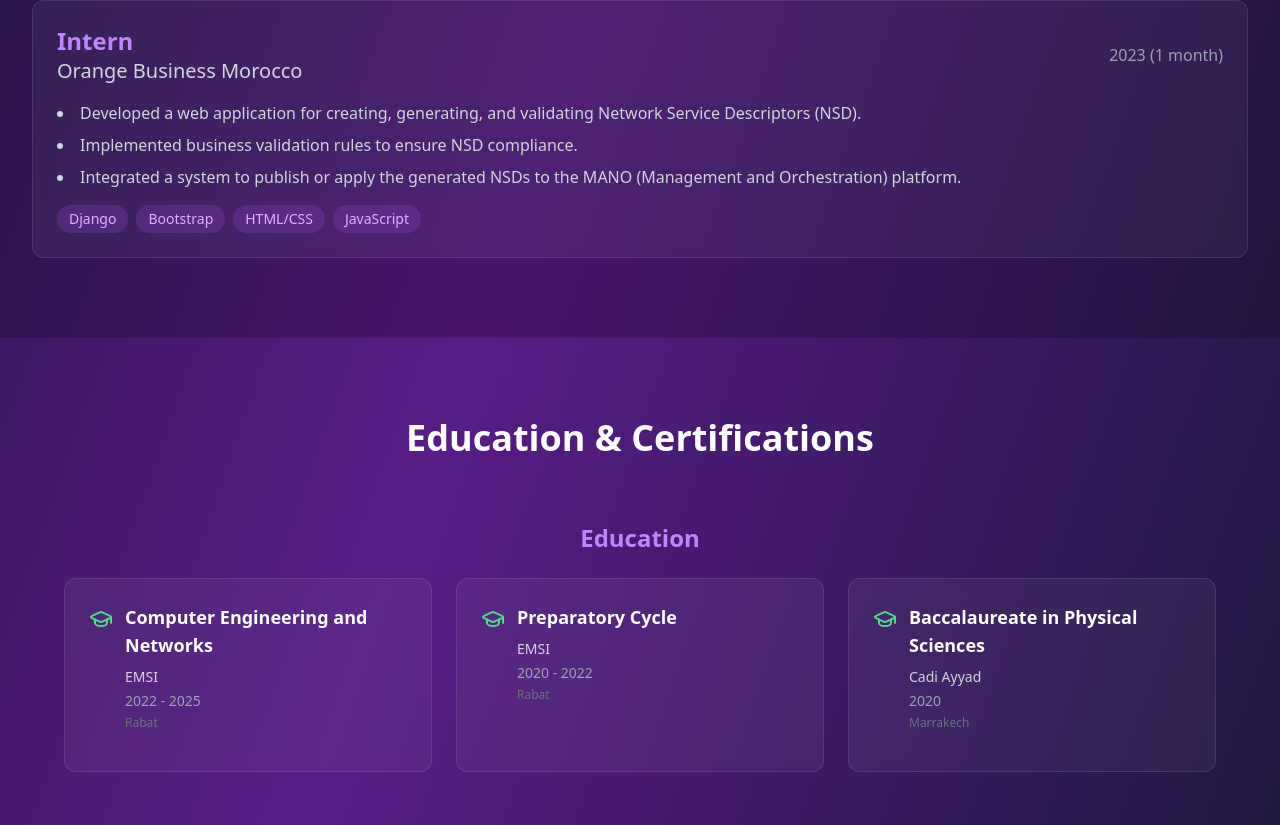
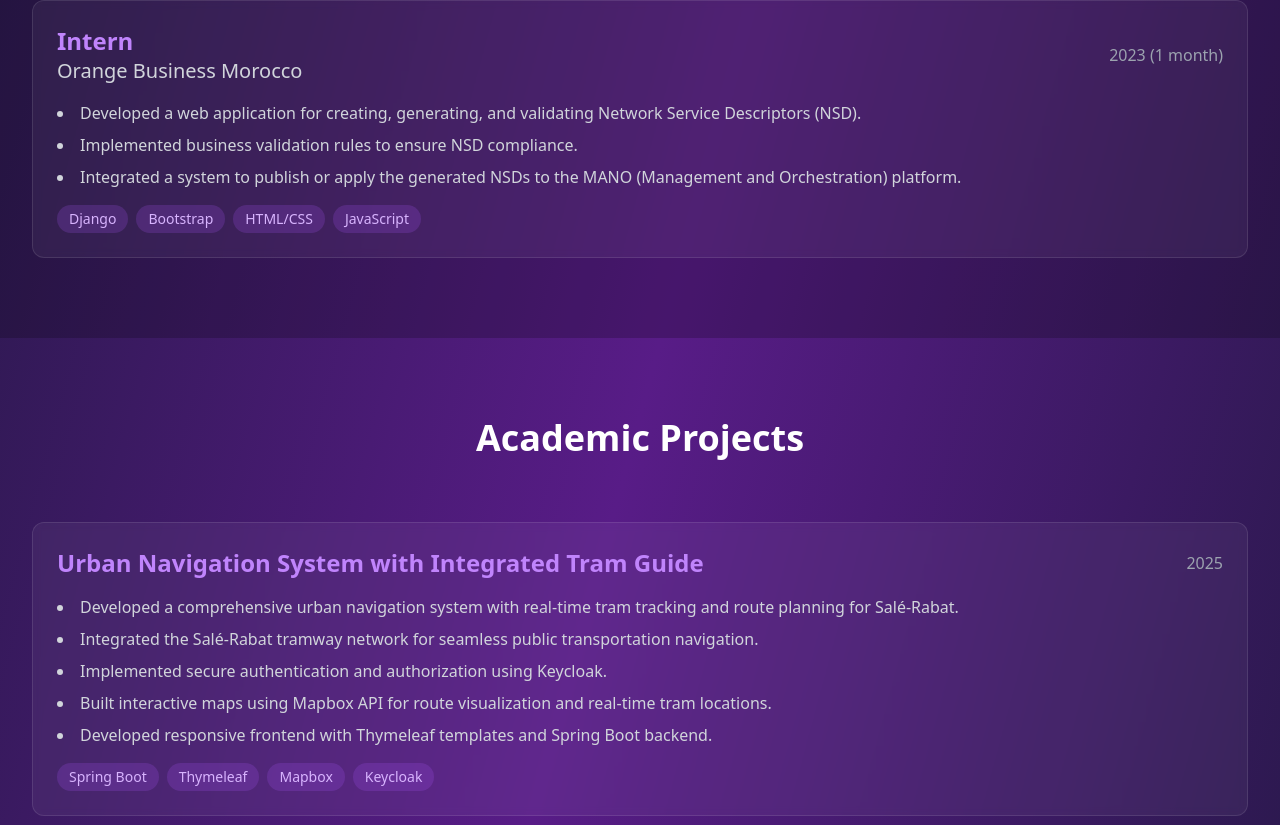
Before and after one commit to stahiomar/Omar-portfolio, a React (Create React App) app: page / in a window 1280 px wide. Shown: the part 1966-2791 px from the top of the page. Built offline with nearby package versions, Linux system fonts and the light colour scheme.

Commit message:
added projects section

```diff
--- a/src/App.js
+++ b/src/App.js
@@ -1,5 +1,5 @@
 import React from 'react';
-import { Code, Database, Server, Globe, Smartphone, Terminal, Github, Linkedin, Mail, ChevronDown, Award, Briefcase, GraduationCap, ExternalLink } from 'lucide-react';
+import { Code, Database, Server, Terminal, Github, Linkedin, Mail, ChevronDown, Award, GraduationCap } from 'lucide-react';
 import { motion } from 'framer-motion';
 import './index.css';
 
@@ -70,6 +70,41 @@ const App = () => {
     }
   ];
 
+  const projects = [
+    {
+      title: 'Urban Navigation System with Integrated Tram Guide',
+      year: '2025',
+      description: [
+        "Developed a comprehensive urban navigation system with real-time tram tracking and route planning for Salé-Rabat.",
+        "Integrated the Salé-Rabat tramway network for seamless public transportation navigation.",
+        "Implemented secure authentication and authorization using Keycloak.",
+        "Built interactive maps using Mapbox API for route visualization and real-time tram locations.",
+        "Developed responsive frontend with Thymeleaf templates and Spring Boot backend."
+      ],
+      technologies: ['Spring Boot', 'Thymeleaf', 'Mapbox', 'Keycloak']
+    },
+    {
+      title: 'Event and Attendance Management System',
+      year: '2025',
+      description: [
+        "Designed and developed a microservices-based event management platform.",
+        "Implemented service discovery with Eureka and centralized configuration with Spring Cloud Config.",
+        "Built distributed tracing system using Zipkin for monitoring microservices.",
+      ],
+      technologies: ['Angular', 'Spring Boot', 'MySQL', 'Eureka', 'Spring Cloud Config', 'Keycloak', 'Zipkin']
+    },
+    {
+      title: 'Parapharmacy E-commerce with AI Chatbot',
+      year: '2024',
+      description: [
+        "Built a full-featured e-commerce platform for parapharmacy products.",
+        "Integrated DialogFlow AI chatbot for customer support and product recommendations.",
+        "Implemented product catalog, shopping cart, and order management system.",
+        "Designed responsive UI using Bootstrap for optimal user experience."
+      ],
+      technologies: ['Django', 'HTML', 'CSS', 'JavaScript', 'Bootstrap', 'MySQL', 'DialogFlow']
+    }
+  ];
 
   const education = [
     {
@@ -156,7 +191,7 @@ const App = () => {
               DevPortfolio
             </motion.div>
             <div className="hidden md:flex space-x-8">
-              {['About', 'Experience', 'Contact'].map((item) => (
+              {['About', 'Experience', 'Projects', 'Contact'].map((item) => (
                 <a
                   key={item}
                   href={`#${item.toLowerCase()}`}
@@ -338,6 +373,59 @@ const App = () => {
         </div>
       </section>
 
+      {/* Projects Section */}
+      <section id="projects" className="py-20 px-4 sm:px-6 lg:px-8">
+        <div className="max-w-7xl mx-auto">
+          <motion.h2
+            className="text-4xl font-bold text-center mb-16"
+            initial={{ opacity: 0, y: 20 }}
+            whileInView={{ opacity: 1, y: 0 }}
+            viewport={{ once: true }}
+            transition={{ duration: 0.6 }}
+          >
+            Academic Projects
+          </motion.h2>
+
+          <motion.div
+            variants={containerVariants}
+            initial="hidden"
+            whileInView="visible"
+            viewport={{ once: true }}
+            className="space-y-8"
+          >
+            {projects.map((project, index) => (
+              <motion.div
+                key={index}
+                variants={itemVariants}
+                className="bg-white/5 backdrop-blur-sm rounded-xl p-6 border border-white/10 hover:border-green-500/30 transition-all duration-300"
+              >
+                <div className="flex flex-col md:flex-row md:items-center md:justify-between mb-4">
+                  <div>
+                    <h3 className="text-2xl font-bold text-purple-400">{project.title}</h3>
+                  </div>
+                  <span className="text-gray-400 mt-2 md:mt-0">{project.year}</span>
+                </div>
+                <ul className="list-disc list-inside space-y-2 text-gray-300 mb-4">
+                  {project.description.map((line, i) => (
+                    <li key={i}>{line}</li>
+                  ))}
+                </ul>
+                <div className="flex flex-wrap gap-2">
+                  {project.technologies.map((tech) => (
+                    <span
+                      key={tech}
+                      className="px-3 py-1 bg-purple-500/20 rounded-full text-sm text-purple-300"
+                    >
+                      {tech}
+                    </span>
+                  ))}
+                </div>
+              </motion.div>
+            ))}
+          </motion.div>
+        </div>
+      </section>
+
       {/* Education & Certifications */}
       <section className="py-20 px-4 sm:px-6 lg:px-8">
         <div className="max-w-7xl mx-auto">
```
